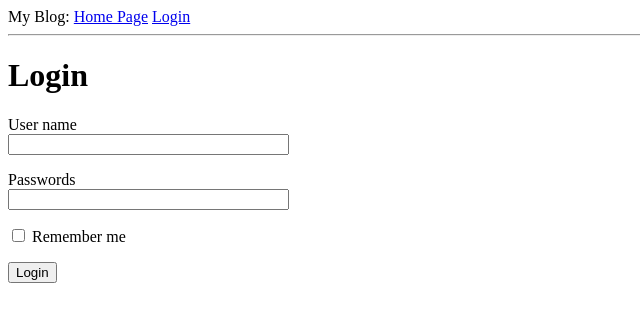
After one commit to CodeShibaGo/m3-week-06-a2623212, a Flask app: page /login in a window 1280 px wide. The commit adds this page. Shown: the top 322 px of the page, without its empty margins (0-640 px from the left). Run offline with Flask 3, Linux system fonts and the light colour scheme.

Commit message:
feat: login page done #121

```diff
--- a/flask101/app.py
+++ b/flask101/app.py
@@ -1,7 +1,9 @@
 from flask import Flask, render_template
 from dotenv import load_dotenv
+from forms import LoginForm
 
 app = Flask(__name__)
+app.config['SECRET_KEY'] = 'you-will-never-guess'
 load_dotenv()
 
 
@@ -19,7 +21,13 @@ def index():
             'body': "My baby is quite, right?"
         }
     ]
-    return render_template('index.html', title='Home', user=user, posts=posts)
+    return render_template(template_name_or_list='index.html', title='Home', user=user, posts=posts)
+
+
+@app.route('/login')
+def login():
+    form = LoginForm()
+    return render_template(template_name_or_list='login.html', title='Login', form=form)
 
 
 if __name__ == '__main__':
--- /dev/null
+++ b/flask101/forms.py
@@ -0,0 +1,10 @@
+from flask_wtf import  FlaskForm
+from wtforms import  StringField, PasswordField, BooleanField, SubmitField
+from wtforms.validators import DataRequired
+
+
+class LoginForm(FlaskForm):
+    username = StringField('User name', validators=[DataRequired()])
+    password = PasswordField('Passwords', validators=[DataRequired()])
+    remember_me = BooleanField('Remember me')
+    submit = SubmitField('Login')
--- a/flask101/templates/base.html
+++ b/flask101/templates/base.html
@@ -12,7 +12,11 @@
      {% endif %}
 </head>
 <body>
-    <div> My Blog: <a href="/index"> Home Page</a></div>
+    <div>
+        My Blog:
+        <a href="/index"> Home Page</a>
+        <a href="/login"> Login</a>
+    </div>
     <hr>
     {% block content %}{% endblock%}
 </body>
--- /dev/null
+++ b/flask101/templates/login.html
@@ -0,0 +1,18 @@
+{% extends "base.html"%}
+
+{% block content %}
+    <h1> Login </h1>
+    <form action="" method="post" novalidate>
+        {{form.hidden_tag()}}
+        <p>
+            {{form.username.label}}<br>
+            {{form.username(size=32)}}
+        </p>
+        <p>
+            {{form.password.label}}<br>
+            {{form.password(size=32)}}
+        </p>
+        <p>{{form.remember_me()}} {{form.remember_me.label}}</p>
+        <p>{{form.submit()}}</p>
+    </form>
+{% endblock %}
```
